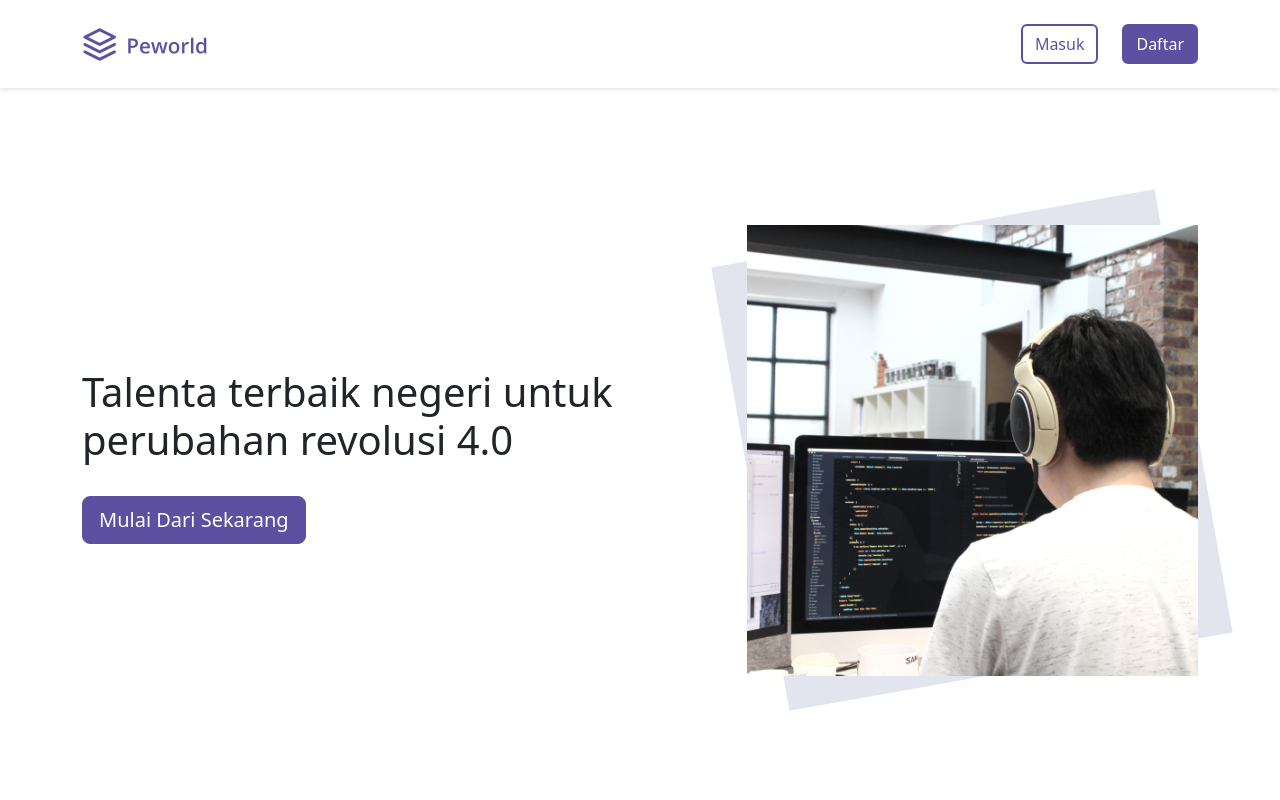
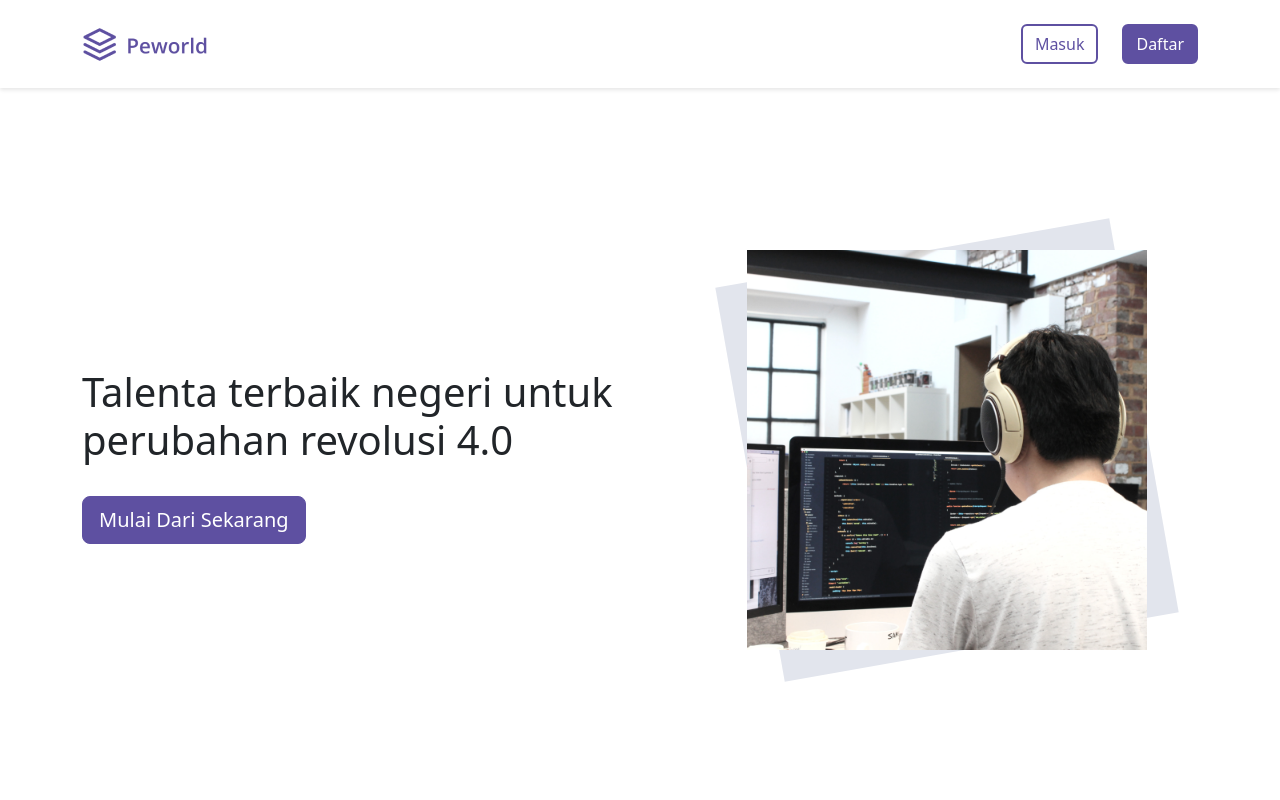
Before and after one commit to suprayogo/Peworld-FE, a Next.js app: page / in a window 1280 px wide. Shown: the top 800 px of the page. Built offline with nearby package versions, Linux system fonts and the light colour scheme.

Commit message:
update landing

```diff
--- a/styles/landing-page.scss
+++ b/styles/landing-page.scss
@@ -3,8 +3,8 @@
     .box-gray {
         position: absolute;
         border-style: solid 1px;
-        width: 450px;
-        height: 450px;
+        width: 400px;
+        height: 400px;
         transform: rotate(80deg);
         top: auto;
         z-index: -1;
@@ -36,8 +36,8 @@
 
 
       .responsive-image {
-        width: 100%;
-        height: auto;
+        width: 400px;
+        height: 400px;
       }
 
       .responsive-image-2 {
```
